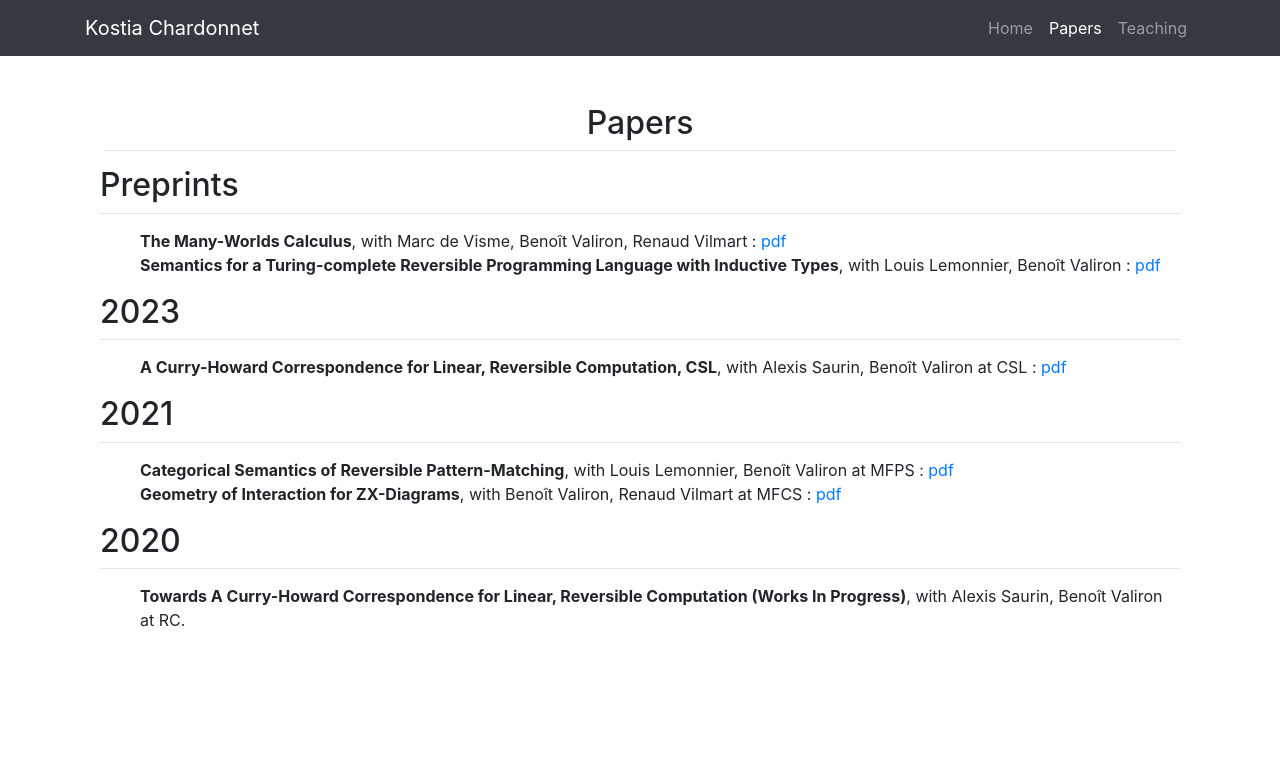
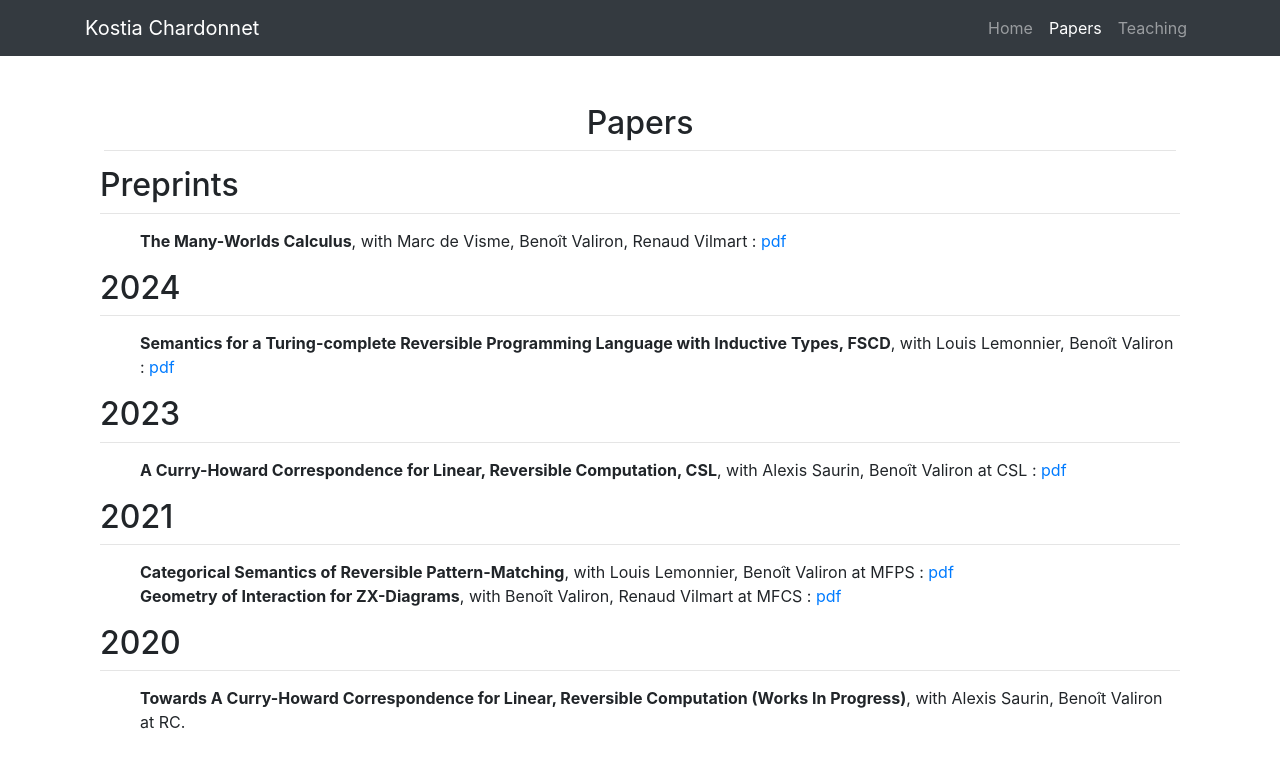
Before and after one commit to KostiaChardonnet/kostiachardonnet.github.io, a website: page papers.html in a window 1280 px wide. Drawn offline with Linux system fonts and the light colour scheme.

Commit message:
add fscd'24

```diff
--- a/papers.html
+++ b/papers.html
@@ -57,13 +57,15 @@
         <ul class="listPapers">
           <li><b>The Many-Worlds Calculus</b>, with Marc de Visme,
             Benoît Valiron, Renaud Vilmart : <a href="https://arxiv.org/pdf/2206.10234.pdf">pdf</a></li>
-
-            <li><b>Semantics for a Turing-complete Reversible
-              Programming Language with Inductive Types</b>, with
-              Louis Lemonnier, Benoît Valiron : <a
-              href="https://arxiv.org/pdf/2309.12151.pdf">pdf</a></li>
         </ul>
 
+      <h1> 2024 </h1>
+      <ul class="listPapers">
+        <li><b>Semantics for a Turing-complete Reversible Programming
+        Language with Inductive Types, FSCD</b>, with Louis Lemonnier,
+        Benoît Valiron : <a
+        href="https://arxiv.org/pdf/2309.12151.pdf">pdf </a></li>
+      </ul>
 
       <h1> 2023 </h1>
       <ul class="listPapers">
```
